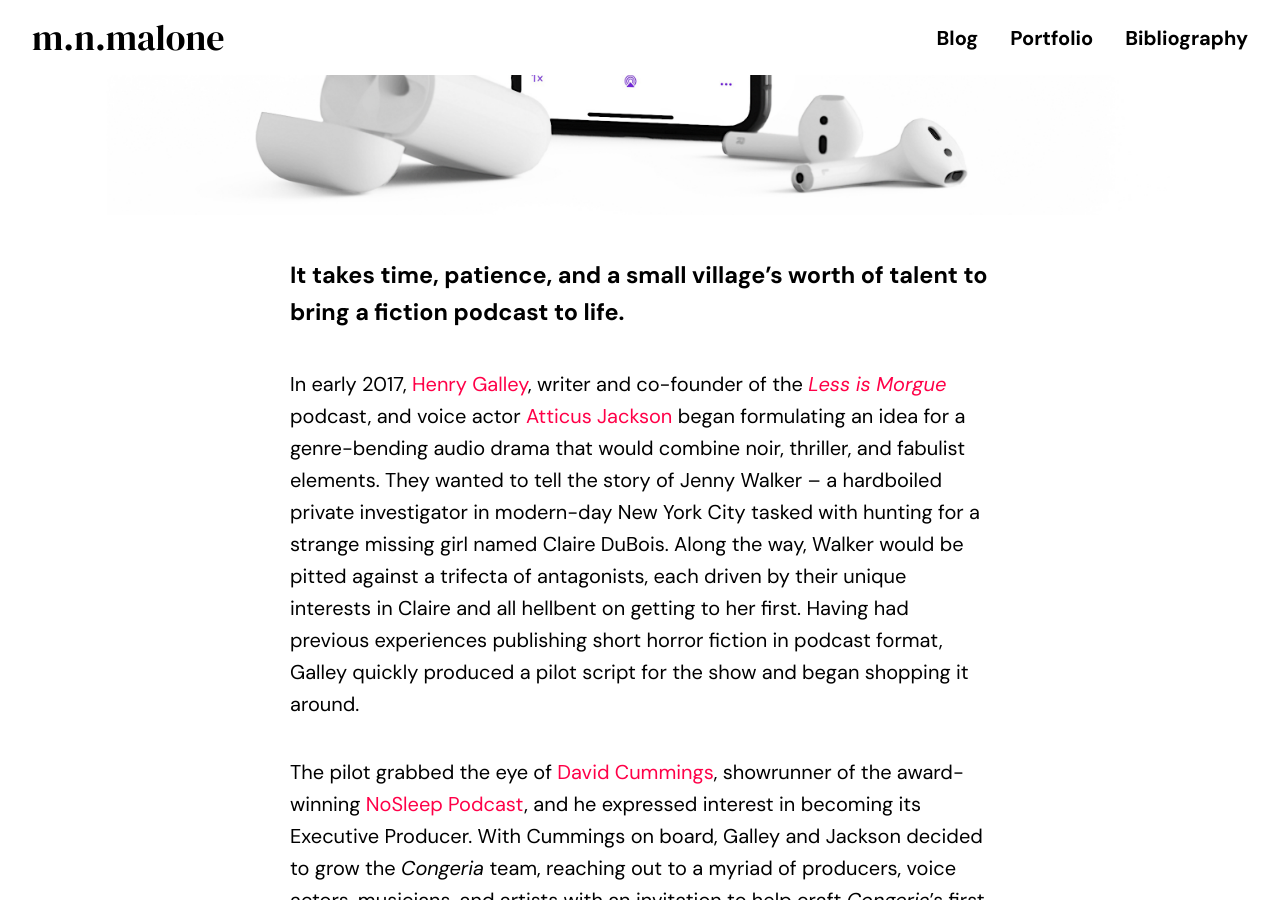
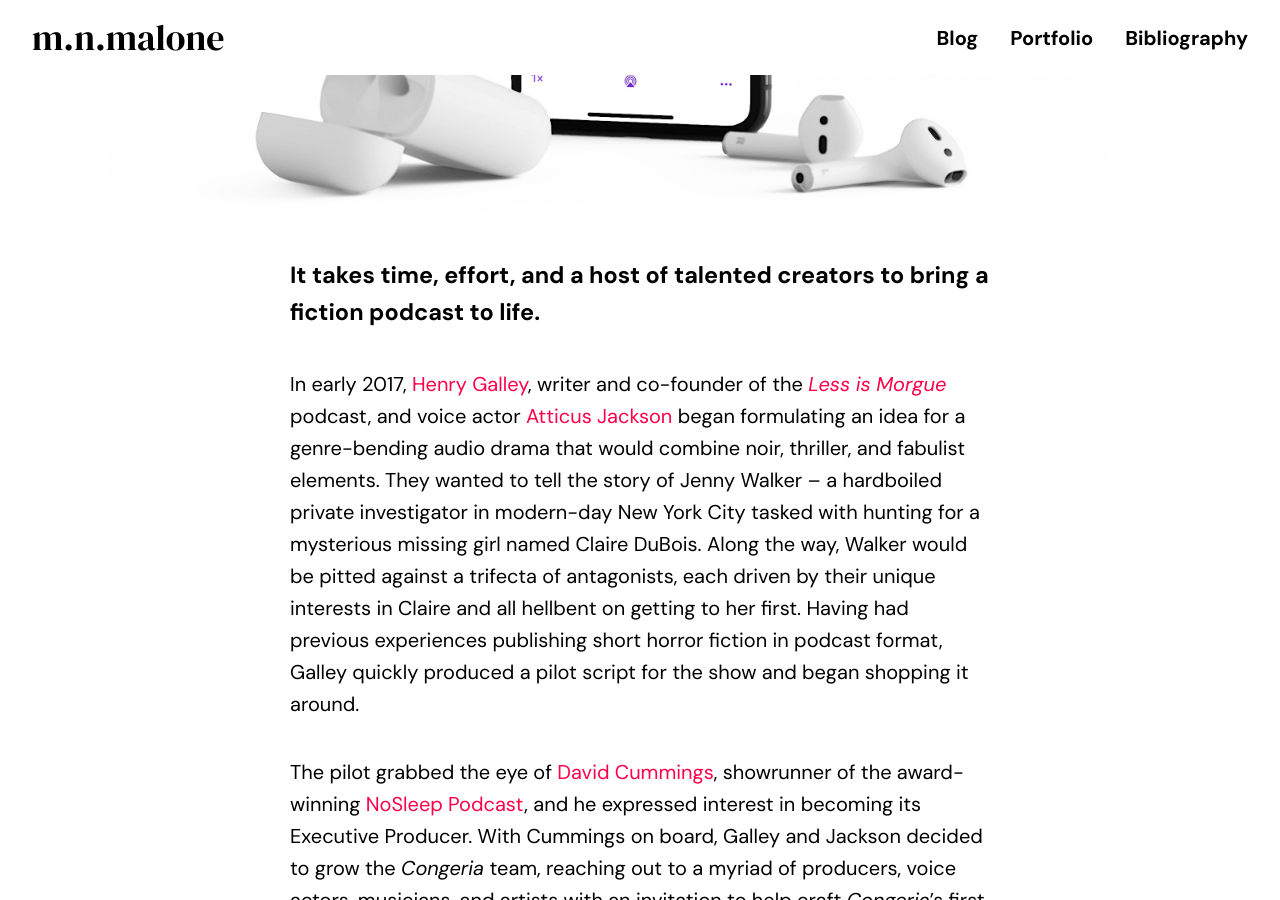
Before and after one commit to mnmalone/mnmalone2021, a Jekyll site: the page built from _projects/congeria-podcast.md, in a window 1280 px wide and 900 px high, scrolled down 1130 px. Built offline with Jekyll 4.4.1, drawn with Linux system fonts in a browser that asks for light colours; some web fonts are replaced; comment, search, counter and statistics services are not loaded.

Commit message:
Update congeria-podcast.md

```diff
--- a/_projects/congeria-podcast.md
+++ b/_projects/congeria-podcast.md
@@ -14,9 +14,9 @@ tags: Podcast Audio-Drama Neo-Noir
 ---
 <div><img src="{{ site.baseurl }}/img/projects/{{ page.permalink }}/thumb-highdpi.jpg"></div>
 
-### It takes time, patience, and a small village's worth of talent to bring a fiction podcast to life.
+### It takes time, effort, and a host of talented creators to bring a fiction podcast to life.
 
-In early 2017, [Henry Galley](https://twitter.com/henry_galley), writer and co-founder of the [<i>Less is Morgue</i>](https://lessismorgue.com/) podcast, and voice actor [Atticus Jackson](https://twitter.com/TheAtticus) began formulating an idea for a genre-bending audio drama that would combine noir, thriller, and fabulist elements. They wanted to tell the story of Jenny Walker – a hardboiled private investigator in modern-day New York City tasked with hunting for a strange missing girl named Claire DuBois. Along the way, Walker would be pitted against a trifecta of antagonists, each driven by their unique interests in Claire and all hellbent on getting to her first. Having had previous experiences publishing short horror fiction in podcast format, Galley quickly produced a pilot script for the show and began shopping it around.
+In early 2017, [Henry Galley](https://twitter.com/henry_galley), writer and co-founder of the [<i>Less is Morgue</i>](https://lessismorgue.com/) podcast, and voice actor [Atticus Jackson](https://twitter.com/TheAtticus) began formulating an idea for a genre-bending audio drama that would combine noir, thriller, and fabulist elements. They wanted to tell the story of Jenny Walker – a hardboiled private investigator in modern-day New York City tasked with hunting for a mysterious missing girl named Claire DuBois. Along the way, Walker would be pitted against a trifecta of antagonists, each driven by their unique interests in Claire and all hellbent on getting to her first. Having had previous experiences publishing short horror fiction in podcast format, Galley quickly produced a pilot script for the show and began shopping it around.
 
 The pilot grabbed the eye of [David Cummings](https://twitter.com/CummingsDG), showrunner of the award-winning [NoSleep Podcast](https://www.thenosleeppodcast.com/), and he expressed interest in becoming its Executive Producer. With Cummings on board, Galley and Jackson decided to grow the <i>Congeria</i> team, reaching out to a myriad of producers, voice actors, musicians, and artists with an invitation to help craft <i>Congeria</i>’s first and only season. Among those invited to participate by Galley were two additional writers with histories related to online publishing: the NoSleep Podcast’s Story Editor, [Gabrielle Loux](https://twitter.com/gabbyloux), and me.
 
```
